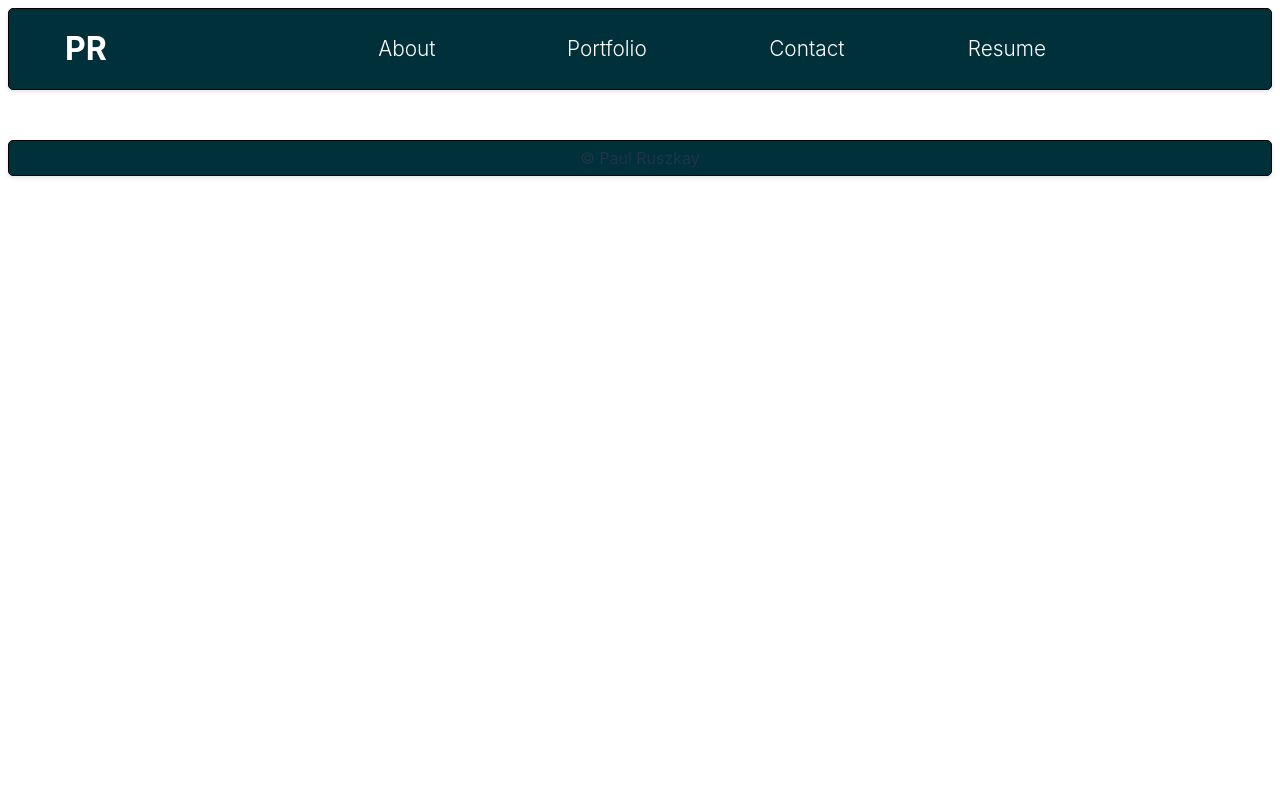
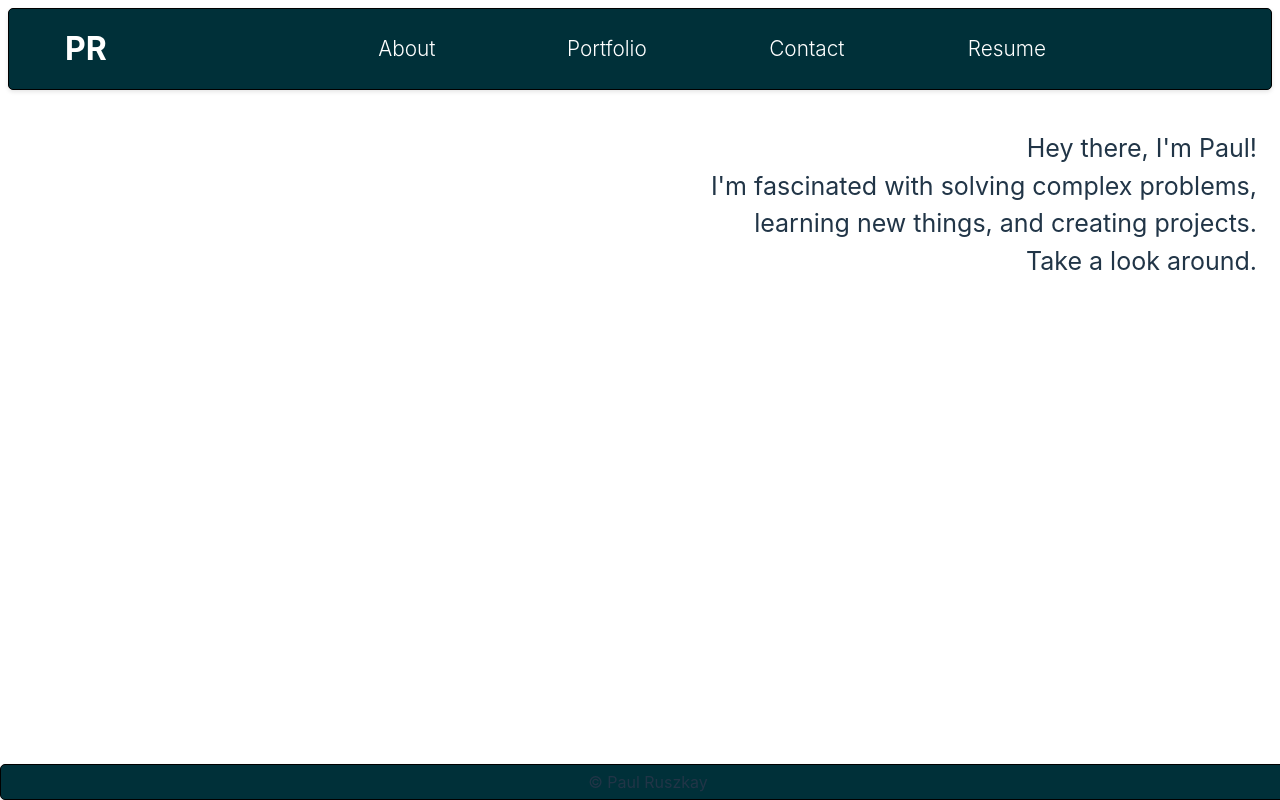
Before and after one commit to PaulRusz/Portfolio-example, a Next.js app: page / in a window 1280 px wide. Built offline with nearby package versions, Linux system fonts and the light colour scheme.

Commit message:
added footer to each page

```diff
--- a/components/Footer/Footer.module.css
+++ b/components/Footer/Footer.module.css
@@ -9,4 +9,8 @@
     box-shadow: 0 2px 4px rgba(0, 0, 0, 0.1);
     border: 1px solid black;
     border-radius: 5px;
+    position: fixed;
+    bottom: 0;
+    left: 0;
+    width: 100%;
 }
--- /dev/null
+++ b/components/index.module.css
@@ -0,0 +1,16 @@
+.homepageContainer {
+    display: flex;
+    justify-content: space-between;
+  }
+
+  .homepageImage {
+    flex: 1;
+
+  }
+
+  .homepageTextContainer {
+    flex: 1;
+    font-size: 25px;
+    text-align: right;
+    padding: 15px;
+  }
--- a/pages/About/index.js
+++ b/pages/About/index.js
@@ -1,6 +1,7 @@
 import styles from './About.module.scss'
 import React from 'react';
 import Navbar from '../../components/Navbar/Navbar';
+import Footer from '../../components/Footer/Footer.js';
 import { motion } from 'framer-motion';
 import { useState, useEffect } from 'react';
 
@@ -78,5 +79,7 @@ export default function AboutMe() {
         </p>
         </div>
       </div>
+
+      <Footer />
       </motion.div>
       )}
--- a/pages/Contact/index.js
+++ b/pages/Contact/index.js
@@ -1,6 +1,7 @@
 import styles from './Contact.module.scss';
 import React from 'react';
 import Navbar from '../../components/Navbar/Navbar';
+import Footer from '../../components/Footer/Footer.js';
 import { motion } from 'framer-motion';
 import { useState, useRef } from 'react';
 import emailjs from '@emailjs/browser';
@@ -117,6 +118,7 @@ export default function Contact() {
                     <ul><img src={linkedInImage} className={styles.linkedIn} alt="LinkedIn"></img><a href="https://www.linkedin.com/in/paul-ruszkay-a2ba075b/"> LinkedIn - Paul Ruszkay </a></ul>
                 </div>
             </div>
+            <Footer />
         </motion.div>
     );
 }
--- a/pages/Portfolio/index.js
+++ b/pages/Portfolio/index.js
@@ -1,6 +1,7 @@
 import styles from './Portfolio.module.scss'
 import React from 'react';
 import Navbar from '../../components/Navbar/Navbar';
+import Footer from '../../components/Footer/Footer.js';
 import { motion } from 'framer-motion';
 import { useState, useEffect } from 'react';
 import Image from 'next/image'
@@ -87,6 +88,8 @@ return (
         </ul>
     </div>
 
+    <Footer />
+
 </motion.div>
 )
 }
--- a/pages/Resume/index.js
+++ b/pages/Resume/index.js
@@ -1,6 +1,7 @@
 import styles from './Resume.module.scss';
 import React from 'react';
 import Navbar from '../../components/Navbar/Navbar';
+import Footer from '../../components/Footer/Footer.js';
 import { motion } from 'framer-motion';
 import { useState } from 'react';
 
@@ -89,6 +90,7 @@ export default function Resume () {
             </div>
           </div>
         </div>
+        <Footer />
       </motion.div>
     );
   }
--- a/pages/index.js
+++ b/pages/index.js
@@ -4,13 +4,15 @@ import Navbar from '../components/Navbar/Navbar.js';
 import Footer from '../components/Footer/Footer.js';
 import Link from 'next/link'
 import emailjs from '@emailjs/browser';
+import styles from '../components/index.module.css'
 
 export default function Home () {
   return (
 
     <div>
         <div>
-        {/* <script type="text/javascript"
+        {/* code for email being sent but does not appear to function properly
+        <script type="text/javascript"
         src="https://cdn.jsdelivr.net/npm/@emailjs/browser@4/dist/email.min.js">
         </script>
         <script type="text/javascript">
@@ -21,8 +23,27 @@ export default function Home () {
         })();
         </script> */}
         </div>
-         <Navbar />
+    <Navbar />
+
+    <div className={styles.homepageContainer}>
+
+        <div className={styles.homepageImage}>
+
+        </div>
+
+        <div className={styles.homepageTextContainer}>
+            <p className={styles.homepageText}>
+                Hey there, I'm Paul!
+                <br></br>
+                I'm fascinated with solving complex problems, learning new things, and creating projects.
+                <br></br>
+                Take a look around.
+            </p>
+        </div>
+
+    </div>
     <div></div>
+
     <Footer />
     </div>
   )
```
